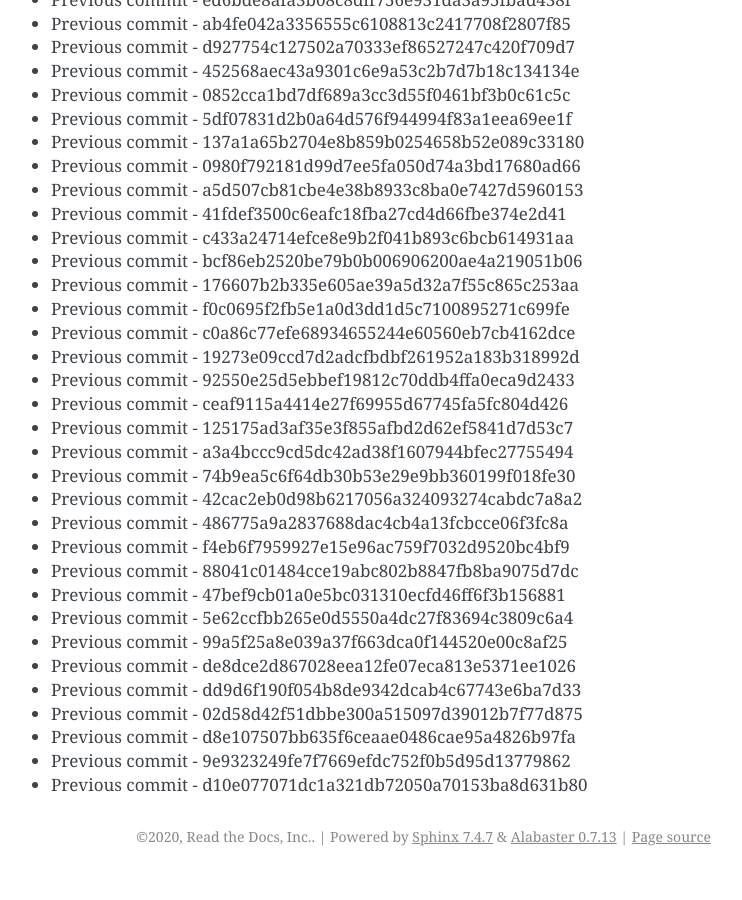
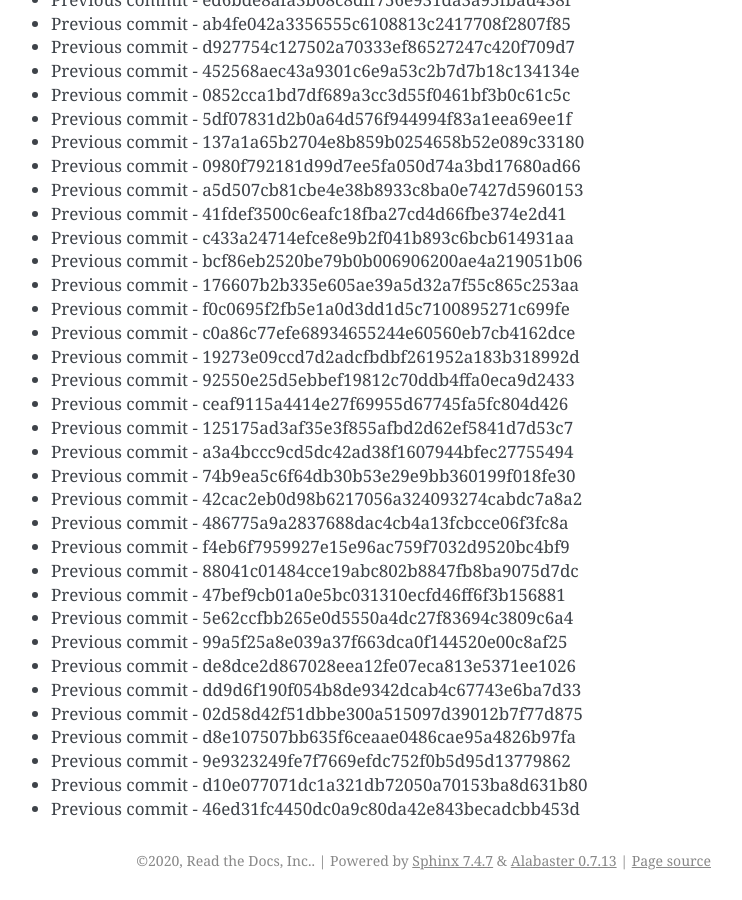
Before and after one commit to readthedocs/rtd-git-stresstest, a Sphinx documentation site: the page built from docs/updates.rst, in a window 1280 px wide and 900 px high, scrolled down 22192 px. Shown: the whole window, without its empty margins (399-1141 px from the left). Built offline with Sphinx 7.4.7, drawn with Linux system fonts in a browser that asks for light colours; before the commit the page ends 23068 px from its top, so only the background shows below that.

Commit message:
Generating commit from previous: 46ed31fc4450dc0a9c80da42e843becadcbb453d

```diff
--- a/docs/updates.rst
+++ b/docs/updates.rst
@@ -964,3 +964,4 @@ It can be tested for any performance characteristics.
 * Previous commit - d8e107507bb635f6ceaae0486cae95a4826b97fa
 * Previous commit - 9e9323249fe7f7669efdc752f0b5d95d13779862
 * Previous commit - d10e077071dc1a321db72050a70153ba8d631b80
+* Previous commit - 46ed31fc4450dc0a9c80da42e843becadcbb453d
```
